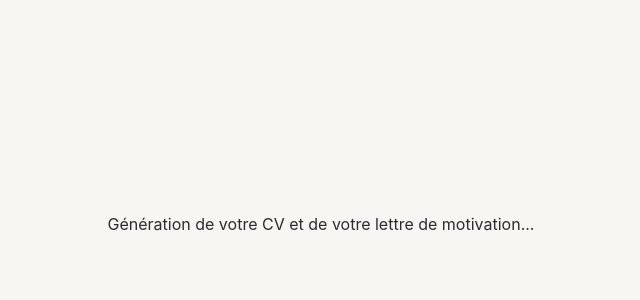
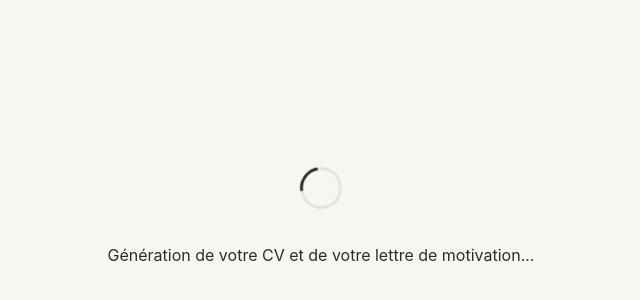
Before and after one commit to LF-Design-BCN/POC-CV-vocal, a Next.js app: page /loading/1 in a window 1280 px wide. Shown: the part 200-500 px from the top of the page, without its empty margins (319-959 px from the left). Built offline with nearby package versions, Linux system fonts and the light colour scheme; no server answers; the database is empty.

Commit message:
Update page.tsx

```diff
--- a/app/loading/[id]/page.tsx
+++ b/app/loading/[id]/page.tsx
@@ -36,11 +36,25 @@ export default function LoadingPage({ params }: { params: { id: string } }) {
         minHeight: "100vh",
         textAlign: "center",
         padding: 24,
+        gap: 20,
       }}
     >
+      <style>{`
+        @keyframes cv-spin { to { transform: rotate(360deg); } }
+      `}</style>
+      <div
+        style={{
+          width: 36,
+          height: 36,
+          border: "3px solid #E5E3DA",
+          borderTopColor: "#2C2C2A",
+          borderRadius: "50%",
+          animation: "cv-spin 0.8s linear infinite",
+        }}
+      />
       <p style={{ fontSize: 16 }}>Génération de votre CV et de votre lettre de motivation...</p>
       {tentatives > 15 && (
-        <p style={{ fontSize: 13, color: "#888780", marginTop: 12 }}>
+        <p style={{ fontSize: 13, color: "#888780", marginTop: -8 }}>
           Ça prend plus de temps que prévu.{" "}
           <a href={`/result/${params.id}`}>Essayer d'accéder au résultat</a>.
         </p>
```
